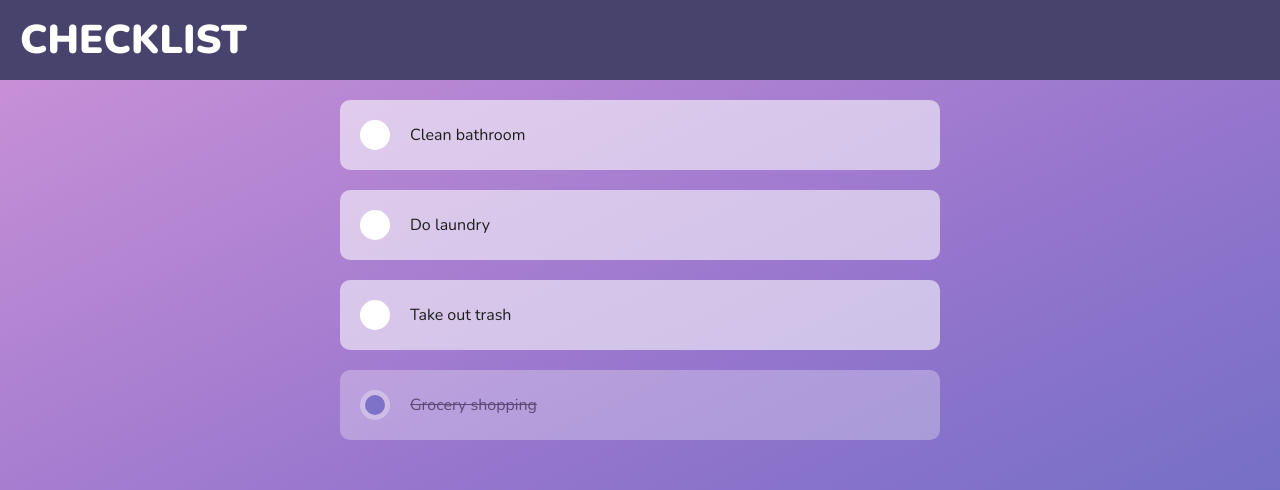
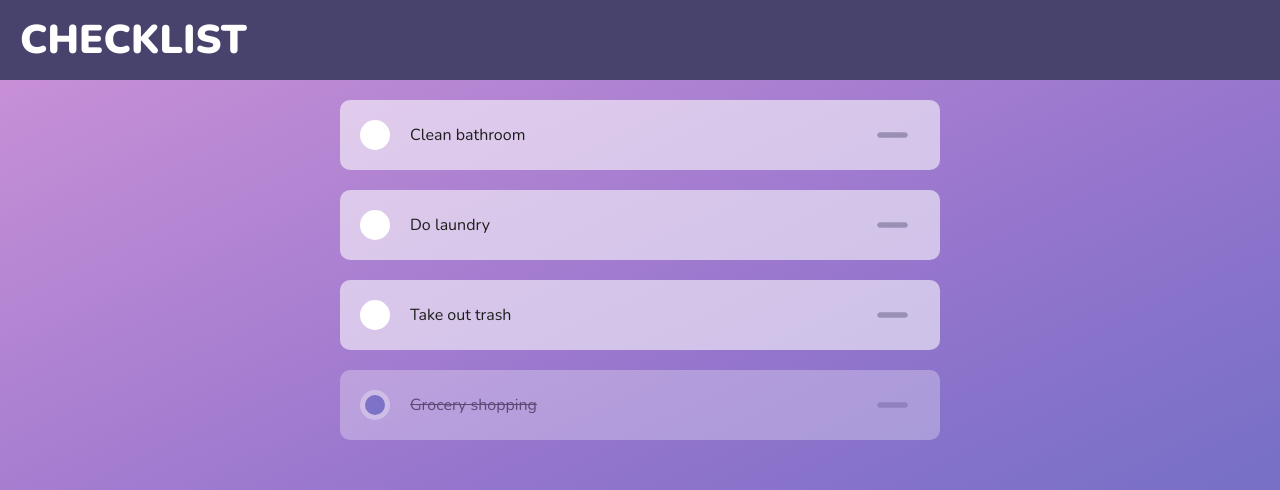
Before and after one commit to sheacronin/checklist, a React (Create React App) app: page / in a window 1280 px wide. Shown: the top 490 px of the page. Built offline with nearby package versions, Linux system fonts and the light colour scheme.

Commit message:
Style and add task delete button

```diff
--- a/src/components/Task.js
+++ b/src/components/Task.js
@@ -12,6 +12,15 @@ function Task({ task, setTasks }) {
         });
     }
 
+    function deleteTask() {
+        setTasks((prevTasks) => {
+            const newTasks = [...prevTasks];
+            const i = newTasks.indexOf(task);
+            newTasks.splice(i, 1);
+            return newTasks;
+        });
+    }
+
     return (
         <li className={task.isCompleted ? 'task completed-task' : 'task'}>
             <button
@@ -19,6 +28,7 @@ function Task({ task, setTasks }) {
                 onClick={markTaskAsCompleted}
             ></button>
             {task.text}
+            <button className="delete-task-btn" onClick={deleteTask}></button>
         </li>
     );
 }
--- a/src/styles/Task.css
+++ b/src/styles/Task.css
@@ -5,6 +5,7 @@
     margin-bottom: 20px;
     display: flex;
     align-items: center;
+    position: relative;
 }
 
 .completed-task {
@@ -37,3 +38,51 @@
 .complete-task-btn:hover {
     box-shadow: inset 0 0 5px #00000040;
 }
+
+.delete-task-btn {
+    width: 30px;
+    height: 30px;
+    position: absolute;
+    right: 20px;
+    border: none;
+    background: none;
+}
+
+.delete-task-btn::before {
+    content: '';
+    width: 5px;
+    height: 30px;
+    position: absolute;
+    background-color: #9a8fb5;
+    top: 0;
+    left: 0;
+    border-radius: 10px;
+    transform: rotate(90deg);
+    transition: background-color 200ms ease-in-out, transform 200ms ease-in-out;
+}
+
+.delete-task-btn::after {
+    content: '';
+    width: 5px;
+    height: 30px;
+    position: absolute;
+    background-color: #9a8fb5;
+    top: 0;
+    left: 0;
+    border-radius: 10px;
+    transform: rotate(90deg);
+    transition: background-color 200ms ease-in-out, transform 200ms ease-in-out;
+}
+
+.delete-task-btn:hover::before,
+.delete-task-btn:hover::after {
+    background-color: #47436d;
+}
+
+.delete-task-btn:hover::before {
+    transform: rotate(-45deg);
+}
+
+.delete-task-btn:hover::after {
+    transform: rotate(45deg);
+}
```
